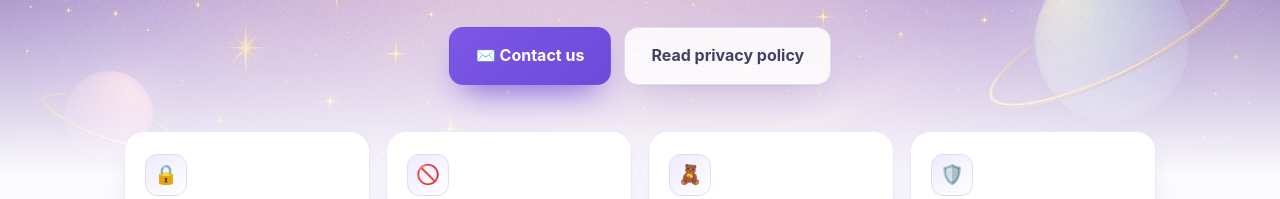
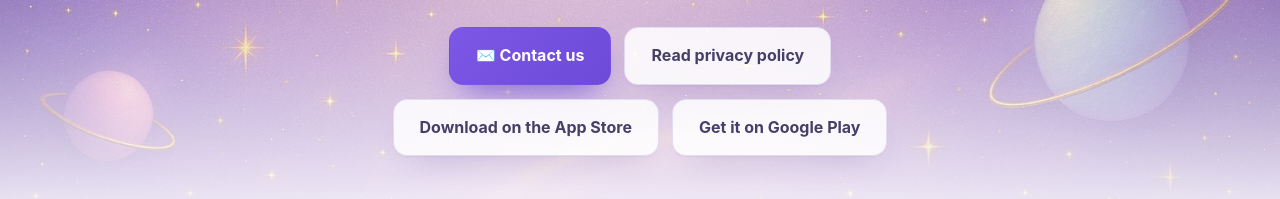
Before and after one commit to alice51849/lumi-support, a plain HTML site: page index.html in a window 1280 px wide. Shown: the part 702-901 px from the top of the page. Drawn offline with Linux system fonts and the light colour scheme.

Commit message:
首頁首屏加 App Store／Google Play 直連（ct sup_lumi_hero）
Claude-Session: https://claude.ai/code/session_01J1xqKHe736JG3WY8c9ZPHc

```diff
--- a/index.html
+++ b/index.html
@@ -268,6 +268,7 @@
       <!--email_off--><a class="btn primary" href="mailto:hourstag.app@gmail.com">✉️ Contact us</a><!--/email_off-->
       <a class="btn ghost" href="#privacy">Read privacy policy</a>
     </div>
+    <div class="actions reveal d4" style="margin-top:14px"><a class="btn ghost" href="https://apps.apple.com/app/id6773017109?pt=118326163&amp;ct=sup_lumi_hero&amp;mt=8" rel="noopener">Download on the App Store</a><a class="btn ghost" href="https://play.google.com/store/apps/details?id=com.alice51849.LumiZhuyin&amp;referrer=utm_source%3Dsup_lumi_hero%26utm_campaign%3Dlumibopomofo" rel="noopener" data-ls-play="hero">Get it on Google Play</a></div>
   </div>
 </section>
 
```
